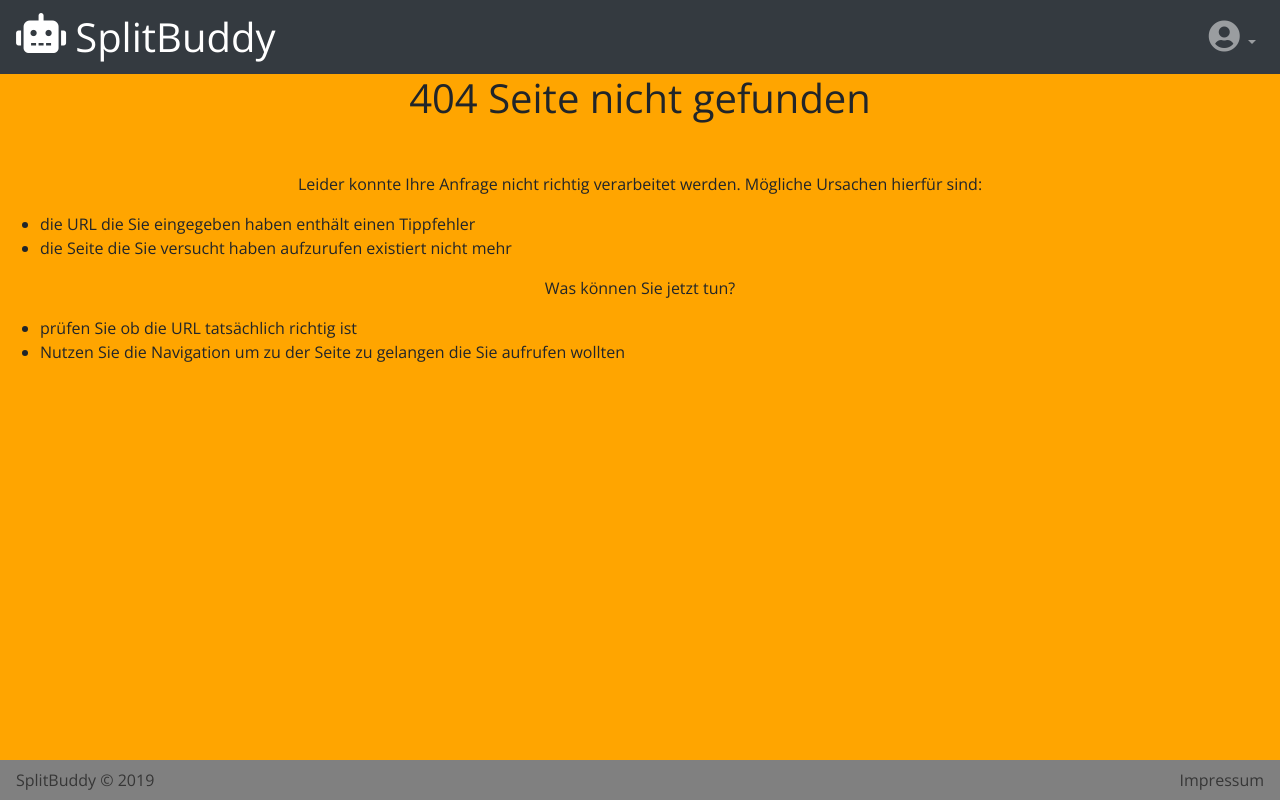
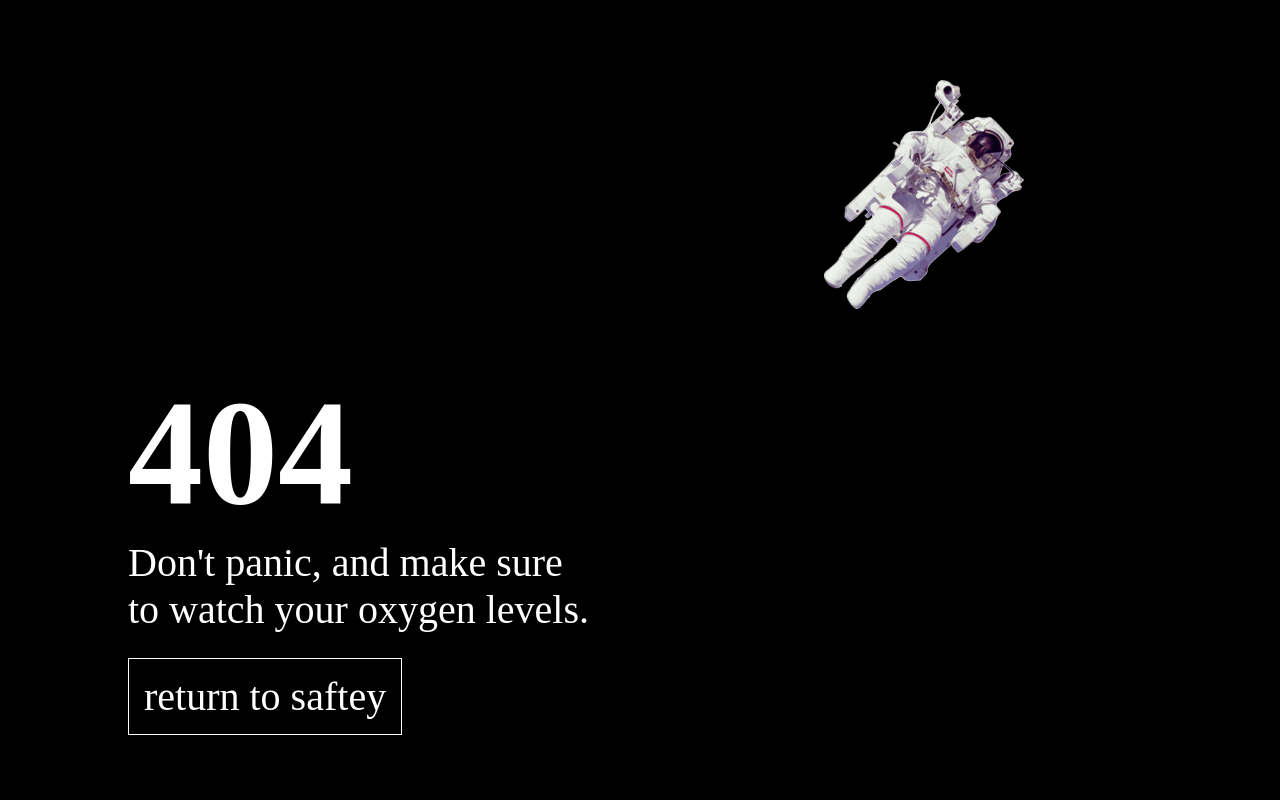
Before and after one commit to koanbockFH/SplitBuddy, a PHP site: template includes/views/404.php in a window 1280 px wide. Run offline with PHP 8.4, Linux system fonts and the light colour scheme; the template is opened without the code that fills it, so the values that code supplies are empty; style sheets or scripts are compiled from the project's sources; some libraries are stand-ins or nearby versions.

Commit message:
created 404 page #50

```diff
--- a/includes/views/404.php
+++ b/includes/views/404.php
@@ -1,24 +1,22 @@
-<?php
-echo $this->header;
-?>
-<div id="main">
-	<h1>404 Seite nicht gefunden</h1>
+<!DOCTYPE html>
+<html lang="de">
+<head>
 
-	<p>Leider konnte Ihre Anfrage nicht richtig verarbeitet werden. Mögliche Ursachen hierfür sind:</p>
-	<ul>
-		<li>die URL die Sie eingegeben haben enthält einen Tippfehler</li>
-		<li>die Seite die Sie versucht haben aufzurufen existiert nicht mehr</li>
-	</ul>
-	<p>
-		Was können Sie jetzt tun?
-	</p>
-	<ul>
-		<li>prüfen Sie ob die URL tatsächlich richtig ist</li>
-		<li>Nutzen Sie die Navigation um zu der Seite zu gelangen die Sie aufrufen wollten</li>
-	</ul>
-</div>
-<?php
+    <meta charset="utf-8">
+    <title>Page Not Found :(</title>
+    <meta name="viewport" content="width=device-width, initial-scale=1.0, maximum-scale=1.0, user-scalable=no" />
+    <link href="css/404.css" rel="stylesheet">
 
-echo $this->footer;
+</head>
 
-?>
+<body>
+    <div id="pageNotFound">
+        <h1>404</h1>
+        <p>Don't panic, and make sure <br> to watch your oxygen levels.</p>
+        <a href="index">return to saftey</a>
+    </div>
+
+    <div id="astronaut"><img src="\images\404.png" width="200px"></div>
+
+</body>
+</html>
--- /dev/null
+++ b/scss/404.scss
@@ -0,0 +1,35 @@
+body{
+  background-color: black;
+  color: white;
+}
+
+#astronaut{
+  position: absolute;
+  top: 10%;
+  right: 20%;
+}
+
+#pageNotFound{
+  position: absolute;
+  bottom: 10%;
+  left: 10%;
+}
+
+h1 {
+  font-size: 150px;
+  margin: 0px;
+  padding: 0px;
+}
+
+p{
+  font-size: 40px;
+  margin-top: 0px;
+}
+
+a{
+  border: solid 1px white;
+  color: white;
+  font-size: 40px;
+  text-decoration: none;
+  padding: 15px;
+}
```
Also changed, not shown: images/404.png (added).
